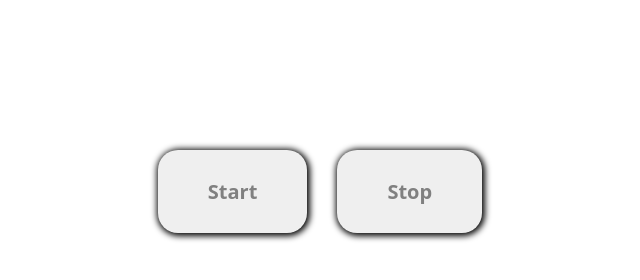
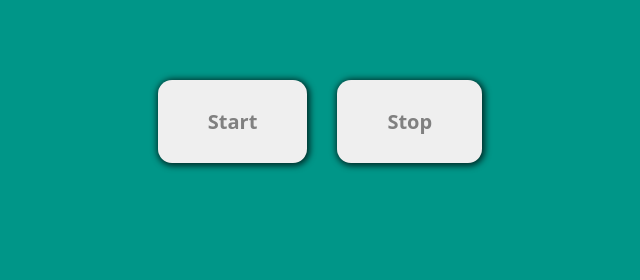
Before and after one commit to IgorBulakh/javascript-asinchronous-11, a website built with Parcel: page src/index.html in a window 1280 px wide. Both pictures are taken after a click on the button "Start". Shown: the whole page, without its empty margins (320-960 px from the left). Built offline with nearby package versions, Linux system fonts and the light colour scheme.

Commit message:
color background

```diff
--- a/src/index.js
+++ b/src/index.js
@@ -1 +1,2 @@
 import './sass/main.scss';
+import './js/main.js';
--- /dev/null
+++ b/src/js/main.js
@@ -0,0 +1,39 @@
+const refs = {
+  startRef: document.querySelector('.btn__start'),
+  stopRef: document.querySelector('.btn__stop'),
+  addColor: document.querySelector('body'),
+};
+
+const colors = ['#FFFFFF', '#2196F3', '#4CAF50', '#FF9800', '#009688', '#795548'];
+const min = 0;
+const max = colors.length;
+
+const randomIntegerFromInterval = (min, max) => {
+  return Math.floor(Math.random() * (max - min + 1) + min);
+};
+
+const colorStyle = {
+  intervalId: null,
+  isActive: false,
+
+  start() {
+    if (this.isActive) {
+      return;
+    }
+    this.isActive = true;
+
+    this.intervalId = setInterval(() => {
+      refs.addColor.style.backgroundColor = colors[randomIntegerFromInterval(min, max)];
+      console.log(Date.now());
+    }, 1000);
+  },
+
+  stop() {
+    this.isActive = false;
+    clearInterval(this.intervalId);
+    // refs.addColor.style.backgroundColor = '';
+  },
+};
+
+refs.startRef.addEventListener('click', colorStyle.start.bind(colorStyle));
+refs.stopRef.addEventListener('click', colorStyle.stop.bind(colorStyle));
--- a/src/sass/_example.scss
+++ b/src/sass/_example.scss
@@ -15,15 +15,16 @@ body {
 }
 
 button {
-  margin: 150px 15px 0 15px;
+  margin: 80px 15px 0 15px;
   padding: 30px 50px;
   font-size: 20px;
   font-weight: 700;
   color: #808080;
-  box-shadow: 1px 1px 6px 2px black;
+  box-shadow: 1px 1px 6px 2px rgba(0, 0, 0, 0.7);
   cursor: pointer;
   border: none;
-  border-radius: 20px;
+  outline: none;
+  border-radius: 14px;
 }
 
 .btn__start:hover,
@@ -32,8 +33,8 @@ button {
 }
 
 .btn__start:hover {
-  box-shadow: 1px 1px 19px 2px rgb(0, 252, 0);
+  box-shadow: 1px 1px 19px 2px rgba(0, 252, 0, 0.7);
 }
 .btn__stop:hover {
-  box-shadow: 1px 1px 19px 2px rgb(252, 0, 0);
+  box-shadow: 1px 1px 19px 2px rgba(252, 0, 0, 0.7);
 }
```
Also changed, not shown: src/index.html (+1 -0 lines), src/partials/example.html (added, +10 -0 lines).
